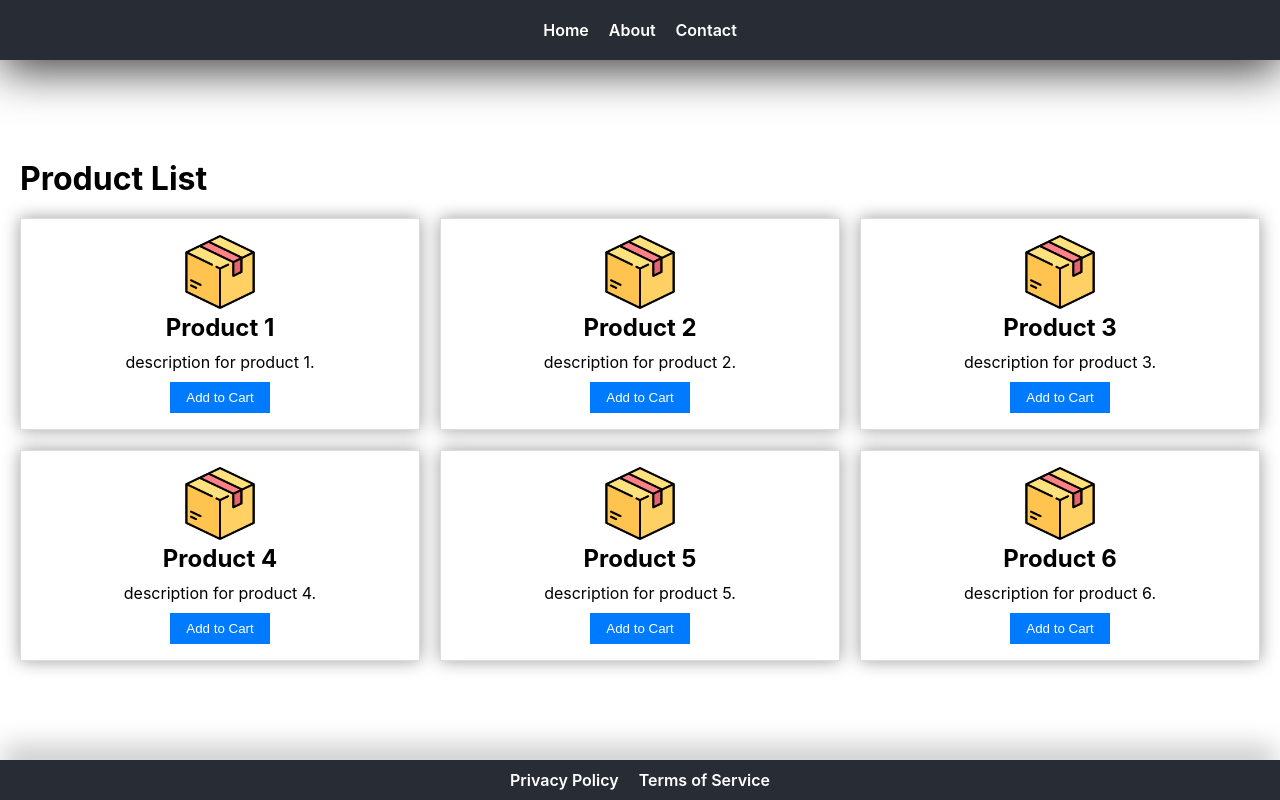
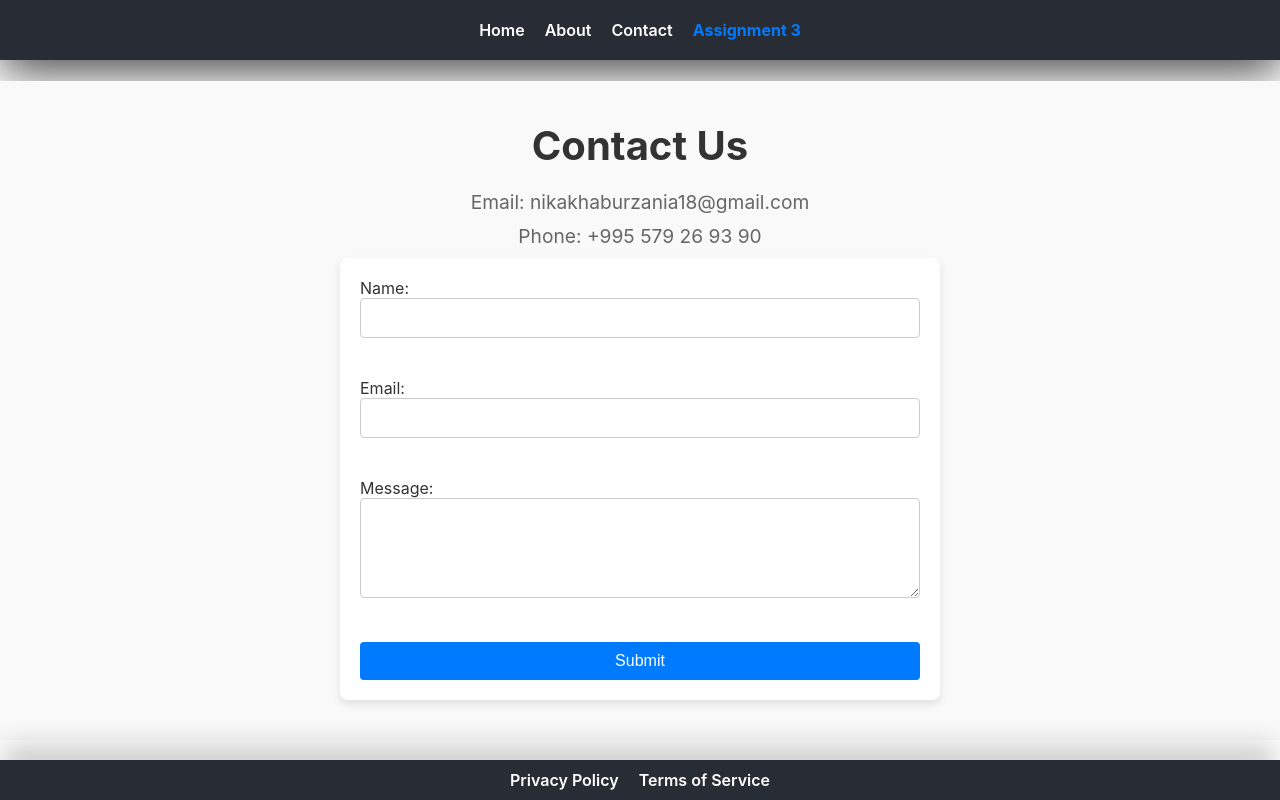
Before and after one commit to Nikoloz01/TBCxUsaid-Task-1, a React (Create React App) app: page /contact in a window 1280 px wide. Built offline with nearby package versions, Linux system fonts and the light colour scheme.

Commit message:
react-router and assignment3 Page added

```diff
--- a/package.json
+++ b/package.json
@@ -8,6 +8,7 @@
     "@testing-library/user-event": "^13.5.0",
     "react": "^18.3.1",
     "react-dom": "^18.3.1",
+    "react-router-dom": "^6.26.2",
     "react-scripts": "5.0.1",
     "web-vitals": "^2.1.4"
   },
--- a/src/App.js
+++ b/src/App.js
@@ -3,12 +3,21 @@ import './App.css';
 import Header from './components/Header/Header';
 import Content from './components/Content/Content';
 import Footer from './components/Footer/Footer';
+import { Route, Routes } from 'react-router-dom';
+import About from './components/About/About';
+import Contact from './components/Contact/Contact';
+import Assignment3 from './components/Assignment3/Assignment3'; // Import Assignment3
 
 function App() {
   return (
     <div className="App">
       <Header />
-      <Content />
+      <Routes>
+        <Route path="/" element={<Content />} />
+        <Route path="/about" element={<About />} />
+        <Route path="/contact" element={<Contact />} />
+        <Route path="/assignment-3" element={<Assignment3 />} /> {/* Add Route */}
+      </Routes>
       <Footer />
     </div>
   );
--- /dev/null
+++ b/src/components/About/About.css
@@ -0,0 +1,40 @@
+.about-page {
+    padding: 40px 20px;
+    background-color: #f7f7f7;
+    text-align: center;
+  }
+
+  .about-page h1 {
+    font-size: 2rem;
+    color: #333;
+    margin-bottom: 20px;
+  }
+
+  .about-page p {
+    font-size: 1.2rem;
+    color: #555;
+    max-width: 600px;
+    margin: 0 auto 30px auto;
+    line-height: 1.6;
+  }
+
+  .mission {
+    background-color: #fff;
+    padding: 20px;
+    border-radius: 8px;
+    box-shadow: 0 4px 8px rgba(0, 0, 0, 0.1);
+    max-width: 600px;
+    margin: 0 auto;
+  }
+
+  .mission h2 {
+    font-size: 1.5rem;
+    color: #007bff;
+    margin-bottom: 15px;
+  }
+
+  .mission p {
+    font-size: 1rem;
+    color: #666;
+    line-height: 1.6;
+  }
--- /dev/null
+++ b/src/components/About/About.jsx
@@ -0,0 +1,22 @@
+import React from 'react';
+import './About.css';
+
+function About() {
+  return (
+    <div className="about-page">
+      <h1>About Our Project</h1>
+      <p>
+        Our project aims to deliver a clean and efficient platform to browse and purchase products seamlessly.
+      </p>
+
+      <div className="mission">
+        <h2>Goal</h2>
+        <p>
+        To develop skills in programming, especially in front
+        </p>
+      </div>
+    </div>
+  );
+}
+
+export default About;
--- /dev/null
+++ b/src/components/Assignment3/Assignment3.css
@@ -0,0 +1,42 @@
+.container {
+    padding: 20px;
+    text-align: center;
+  }
+
+  .heading {
+    font-size: 2.5rem;
+    color: #333;
+    margin-bottom: 20px;
+  }
+
+  .table {
+    width: 80%;
+    margin: 0 auto;
+    border-collapse: collapse;
+    box-shadow: 0 2px 10px rgba(0, 0, 0, 0.1);
+  }
+
+  .table th, .table td {
+    padding: 12px;
+    border: 1px solid #ddd;
+    text-align: left;
+  }
+
+  .table th {
+    background-color: #007bff;
+    color: #fff;
+    font-weight: bold;
+  }
+
+  .table td {
+    background-color: #f9f9f9;
+  }
+
+  .table tr:nth-child(even) td {
+    background-color: #f1f1f1;
+  }
+
+  .table tr:hover td {
+    background-color: #e1e1e1;
+    transition: background-color 0.3s all;
+  }
--- /dev/null
+++ b/src/components/Assignment3/Assignment3.jsx
@@ -0,0 +1,42 @@
+import React from 'react';
+import './Assignment3.css';
+
+const Assignment3 = () => {
+  const obj = {
+    id: '10002',
+    name: 'Eco-Friendly Water Bottle',
+    description: 'Stay hydrated with our durable, eco-friendly water bottle.',
+    price: 14.99,
+    currency: 'USD',
+    imageURL: 'https://example.com/images/product-10002.jpg',
+  };
+
+  const list = Object.keys(obj).reduce((acc, key, index) => {
+    acc.push(
+      <tr key={key}>
+        <td>{key}</td>
+        <td>{obj[key]}</td>
+        <td>{index}</td>
+      </tr>
+    );
+    return acc;
+  }, []);
+
+  return (
+    <div className="container">
+      <h1 className="heading">Assignment 3</h1>
+      <table className="table">
+        <thead>
+          <tr>
+            <th>Key</th>
+            <th>Value</th>
+            <th>Position</th>
+          </tr>
+        </thead>
+        <tbody>{list}</tbody>
+      </table>
+    </div>
+  );
+};
+
+export default Assignment3;
--- /dev/null
+++ b/src/components/Contact/Contact.css
@@ -0,0 +1,73 @@
+.contact-page {
+    display: flex;
+    flex-direction: column;
+    align-items: center;
+    padding: 40px 20px;
+    background-color: #f9f9f9;
+  }
+
+  .contact-page h1 {
+    font-size: 2.5rem;
+    color: #333;
+    margin-bottom: 20px;
+  }
+
+  .contact-page p {
+    font-size: 1.2rem;
+    color: #666;
+    margin-bottom: 10px;
+  }
+
+  .contact-page form {
+    width: 100%;
+    max-width: 600px;
+    display: flex;
+    flex-direction: column;
+    background-color: #fff;
+    padding: 20px;
+    box-shadow: 0 4px 8px rgba(0, 0, 0, 0.1);
+    border-radius: 8px;
+  }
+
+  .contact-page form label {
+    font-size: 1rem;
+    color: #333;
+    margin-bottom: 5px;
+  }
+
+  .contact-page form input,
+  .contact-page form textarea {
+    width: 100%;
+    padding: 10px;
+    margin-bottom: 15px;
+    border: 1px solid #ccc;
+    border-radius: 4px;
+    font-size: 1rem;
+    color: #333;
+  }
+
+  .contact-page form input:focus,
+  .contact-page form textarea:focus {
+    outline: none;
+    border-color: #007bff;
+  }
+
+  .contact-page form textarea {
+    resize: vertical;
+    height: 100px;
+  }
+
+  .contact-page form button {
+    background-color: #007bff;
+    color: #fff;
+    padding: 10px 15px;
+    border: none;
+    border-radius: 4px;
+    font-size: 1rem;
+    cursor: pointer;
+    transition: background-color 0.3s ease;
+  }
+
+  .contact-page form button:hover {
+    background-color: #0056b3;
+  }
--- /dev/null
+++ b/src/components/Contact/Contact.jsx
@@ -0,0 +1,33 @@
+import React from 'react';
+import './Contact.css';
+
+function Contact() {
+  return (
+    <div className="contact-page">
+      <h1>Contact Us</h1>
+      <p>Email: nikakhaburzania18@gmail.com</p>
+      <p>Phone: +995 579 26 93 90</p>
+
+      <form>
+        <label>
+          Name:
+          <input type="text" name="name" />
+        </label>
+        <br />
+        <label>
+          Email:
+          <input type="email" name="email" />
+        </label>
+        <br />
+        <label>
+          Message:
+          <textarea name="message"></textarea>
+        </label>
+        <br />
+        <button type="submit">Submit</button>
+      </form>
+    </div>
+  );
+}
+
+export default Contact;
--- a/src/components/Header/Header.css
+++ b/src/components/Header/Header.css
@@ -30,3 +30,14 @@
     color: rgb(9, 205, 240);
 
   }
+
+@keyframes flash {
+  50% {
+    color: #007bff;
+  }
+}
+
+.nav-item.assignment3 {
+  animation: flash 1s infinite;
+  font-weight: bold;
+}
--- a/src/components/Header/Header.jsx
+++ b/src/components/Header/Header.jsx
@@ -1,4 +1,5 @@
 import React from 'react';
+import { Link } from 'react-router-dom';
 import './Header.css';
 
 function Header() {
@@ -6,9 +7,10 @@ function Header() {
     <header className="header">
       <nav>
         <ul>
-          <li><a href="#home">Home</a></li>
-          <li><a href="#about">About</a></li>
-          <li><a href="#contact">Contact</a></li>
+          <li><Link to="/" className="nav-item">Home</Link></li>
+          <li><Link to="/about" className="nav-item">About</Link></li>
+          <li><Link to="/contact" className="nav-item">Contact</Link></li>
+          <li><Link to="/assignment-3" className="nav-item assignment3">Assignment 3</Link></li> {/* Flashing link */}
         </ul>
       </nav>
     </header>
--- a/src/index.js
+++ b/src/index.js
@@ -2,16 +2,16 @@ import React from 'react';
 import ReactDOM from 'react-dom/client';
 import './index.css';
 import App from './App';
+import { BrowserRouter } from 'react-router-dom';
 import reportWebVitals from './reportWebVitals';
 
 const root = ReactDOM.createRoot(document.getElementById('root'));
 root.render(
   <React.StrictMode>
-    <App />
+    <BrowserRouter>
+      <App />
+    </BrowserRouter>
   </React.StrictMode>
 );
 
-// If you want to start measuring performance in your app, pass a function
-// to log results (for example: reportWebVitals(console.log))
-// or send to an analytics endpoint. Learn more: https://bit.ly/CRA-vitals
 reportWebVitals();
```
Also changed, not shown: 1 other file (tests, documents, lock files or other folders).
